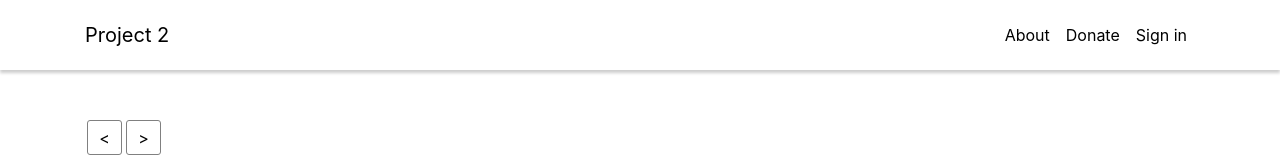
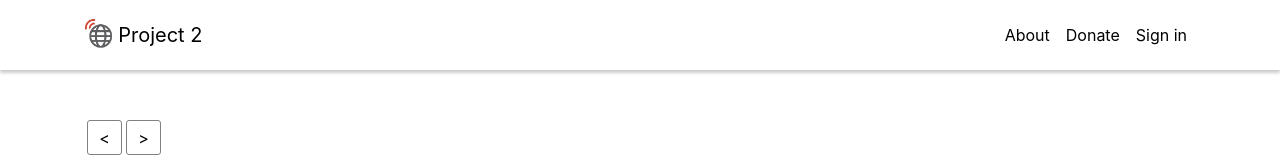
Before and after one commit to info340b-sp20/project-2-taehyunnkim, a React (Create React App) app in the folder client/: page / in a window 1280 px wide. Shown: the top 160 px of the page. Built offline with nearby package versions, Linux system fonts and the light colour scheme; no server answers.

Commit message:
added logo on navbar and proj_logo.png

```diff
--- a/client/src/components/NavigationBar.js
+++ b/client/src/components/NavigationBar.js
@@ -5,6 +5,7 @@ export default function NavigationBar() {
     return (
         <Navbar color="white" light expand="md">
           <div className='container'>
+            <img id="projectLogo" src="./img/proj_logo.png" alt="logo with red connection"/>
             <NavbarBrand href="/">Project 2</NavbarBrand>
             <Nav className="ml-auto" navbar>
               <NavItem>
--- a/client/src/index.css
+++ b/client/src/index.css
@@ -110,3 +110,8 @@ a {
 .active a {
   color: white!important;
 }
+
+#projectLogo {
+  width: 30px;
+  margin-right: .2em;
+}
```
Also changed, not shown: client/public/img/proj_logo.png (added), client/public/img/proj_logo@2x.png (added).
